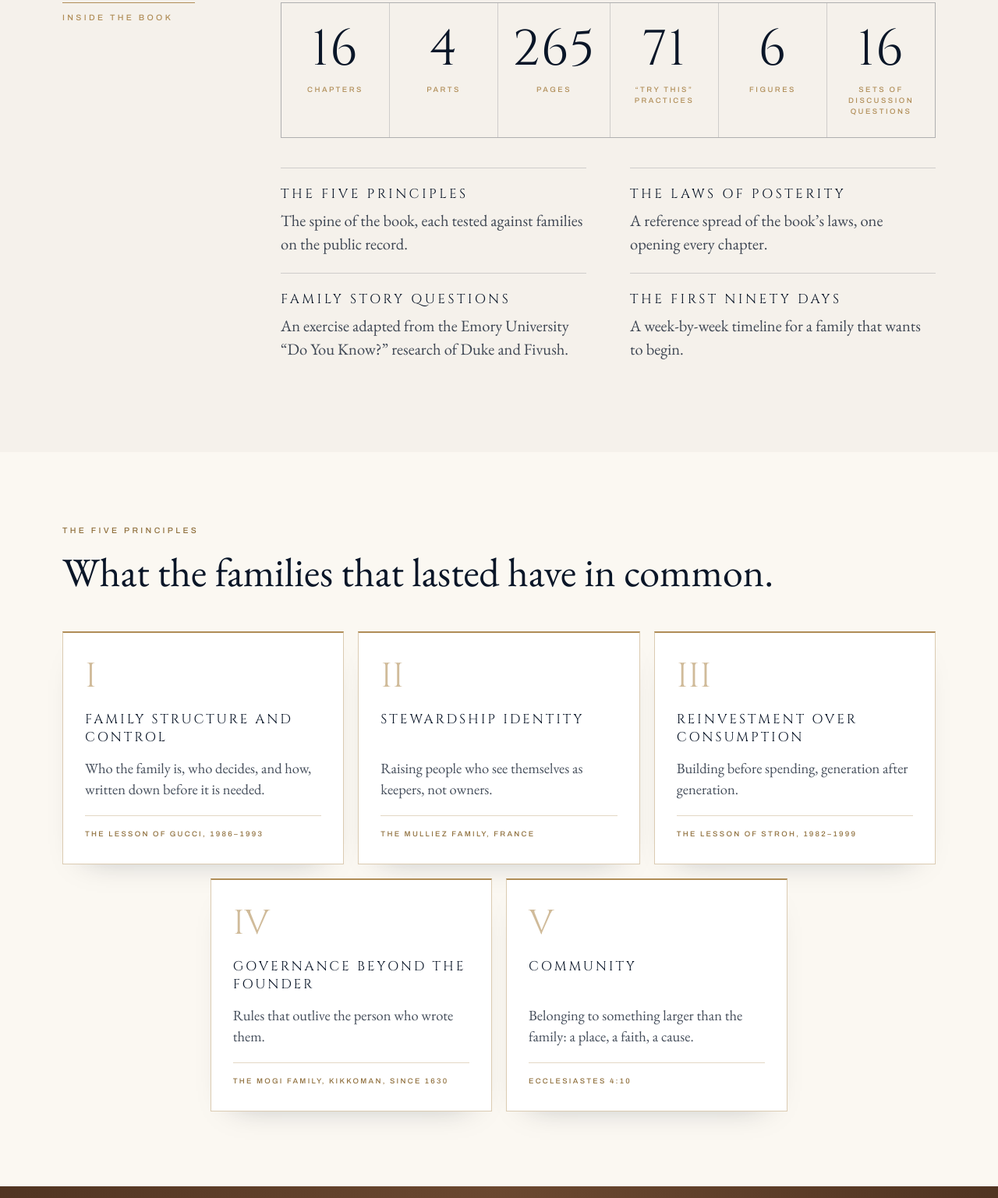
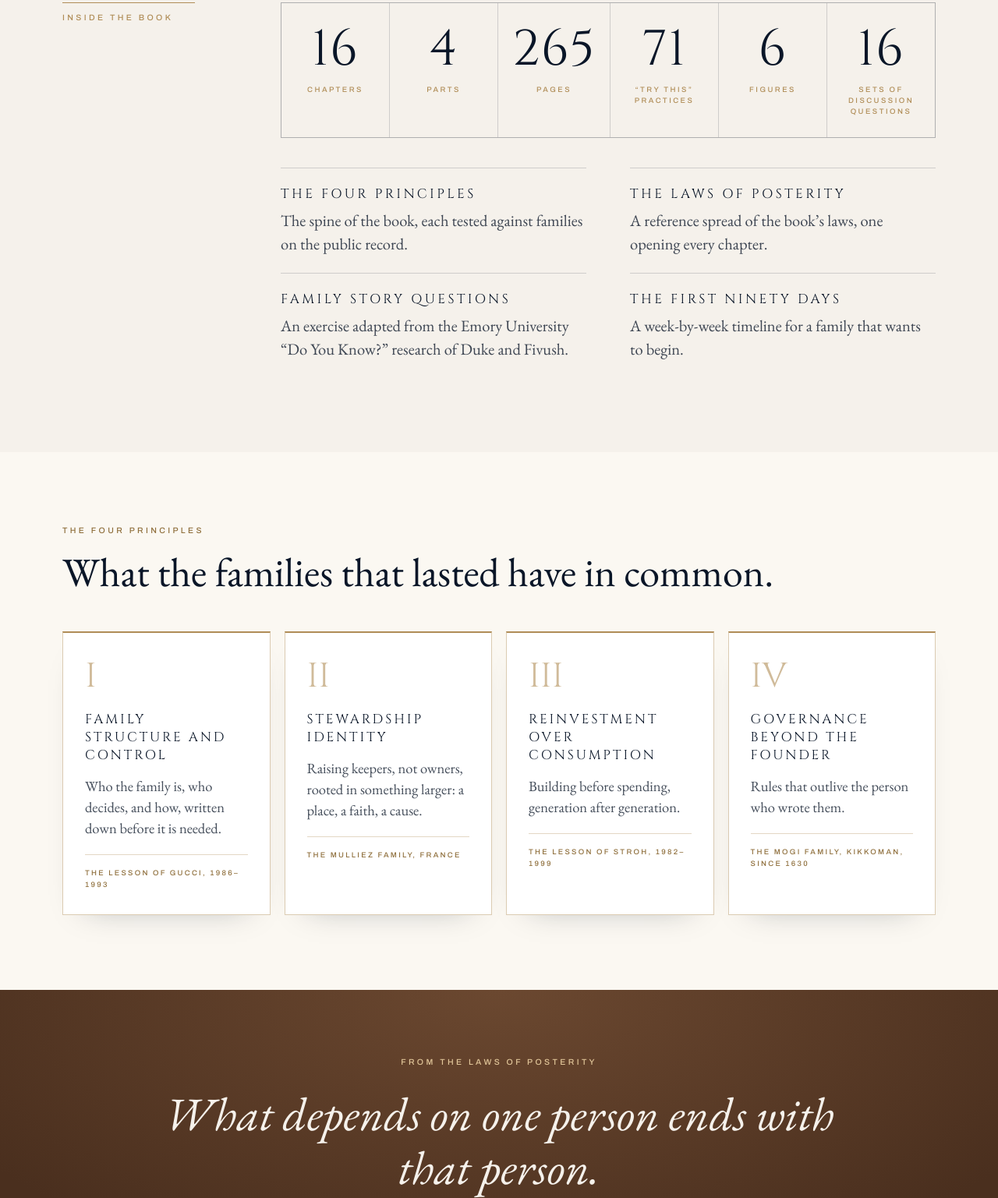
Before and after one commit to ghelck29-ctrl/posterity-literary-works, a plain HTML site: page index.html in a window 1280 px wide. Shown: the part 3927-5464 px from the top of the page at 78% size. Drawn offline with Linux system fonts and the light colour scheme.

Commit message:
Principles: back to four; community folded into Stewardship Identity
Co-Authored-By: Claude Opus 5.5 <noreply@anthropic.com>

```diff
--- a/css/site.css
+++ b/css/site.css
@@ -285,8 +285,3 @@ body{background:var(--paper);color:var(--ink)}
 .cl .cmotto{font-size:13px;letter-spacing:.18em;line-height:1.85}
 .cl .seal2{width:180px;height:auto;display:block;margin:0 auto}
 @media (min-width:600px){.cl .cmotto{font-size:14px;letter-spacing:.2em}.cl .seal2{width:200px}}
-
-/* five principles: 2+2+1 on tablet, 3+2 on desktop, last row centred */
-@media (min-width:700px){.cards{grid-template-columns:repeat(4,minmax(0,1fr))}.card{grid-column:span 2}.card:nth-child(5){grid-column:2/4}}
-@media (min-width:980px){.cards{grid-template-columns:repeat(6,minmax(0,1fr))}.card{grid-column:span 2}.card:nth-child(4){grid-column:2/4}.card:nth-child(5){grid-column:4/6}}
-.js .rv.d4{transition-delay:.48s}
--- a/index.html
+++ b/index.html
@@ -7,7 +7,7 @@
 <link rel="icon" type="image/png" href="img/favicon.png">
 <link rel="apple-touch-icon" href="img/apple-touch-icon.png">
 <link rel="preload" href="fonts/cinzel-400.woff2" as="font" type="font/woff2" crossorigin>
-<link rel="stylesheet" href="css/site.css?v=20261127a">
+<link rel="stylesheet" href="css/site.css?v=20261127b">
 <script>document.documentElement.className='js'</script>
 </head>
 <body>
@@ -88,7 +88,7 @@
         <div><b>71</b><span>&ldquo;Try this&rdquo; practices</span></div><div><b>6</b><span>Figures</span></div><div><b>16</b><span>Sets of discussion questions</span></div>
       </div>
       <ul class="feat">
-        <li><h3>The Five Principles</h3><p>The spine of the book, each tested against families on the public record.</p></li>
+        <li><h3>The Four Principles</h3><p>The spine of the book, each tested against families on the public record.</p></li>
         <li><h3>The Laws of Posterity</h3><p>A reference spread of the book&rsquo;s laws, one opening every chapter.</p></li>
         <li><h3>Family Story Questions</h3><p>An exercise adapted from the Emory University &ldquo;Do You Know?&rdquo; research of Duke and Fivush.</p></li>
         <li><h3>The First Ninety Days</h3><p>A week-by-week timeline for a family that wants to begin.</p></li>
@@ -98,14 +98,13 @@
 </div></section>
 
 <section class="pp" id="principles"><div class="wrap">
-  <div class="label rv">The five principles</div>
+  <div class="label rv">The four principles</div>
   <h2 class="rv d1">What the families that lasted have in common.</h2>
   <div class="cards">
     <div class="card rv"><div class="n">I</div><h3>Family Structure and Control</h3><p>Who the family is, who decides, and how, written down before it is needed.</p><small>The lesson of Gucci, 1986&ndash;1993</small></div>
-    <div class="card rv d1"><div class="n">II</div><h3>Stewardship Identity</h3><p>Raising people who see themselves as keepers, not owners.</p><small>The Mulliez family, France</small></div>
+    <div class="card rv d1"><div class="n">II</div><h3>Stewardship Identity</h3><p>Raising keepers, not owners, rooted in something larger: a place, a faith, a cause.</p><small>The Mulliez family, France</small></div>
     <div class="card rv d2"><div class="n">III</div><h3>Reinvestment over Consumption</h3><p>Building before spending, generation after generation.</p><small>The lesson of Stroh, 1982&ndash;1999</small></div>
     <div class="card rv d3"><div class="n">IV</div><h3>Governance Beyond the Founder</h3><p>Rules that outlive the person who wrote them.</p><small>The Mogi family, Kikkoman, since 1630</small></div>
-    <div class="card rv d4"><div class="n">V</div><h3>Community</h3><p>Belonging to something larger than the family: a place, a faith, a cause.</p><small>Ecclesiastes 4:10</small></div>
   </div>
 </div></section>
 
```
